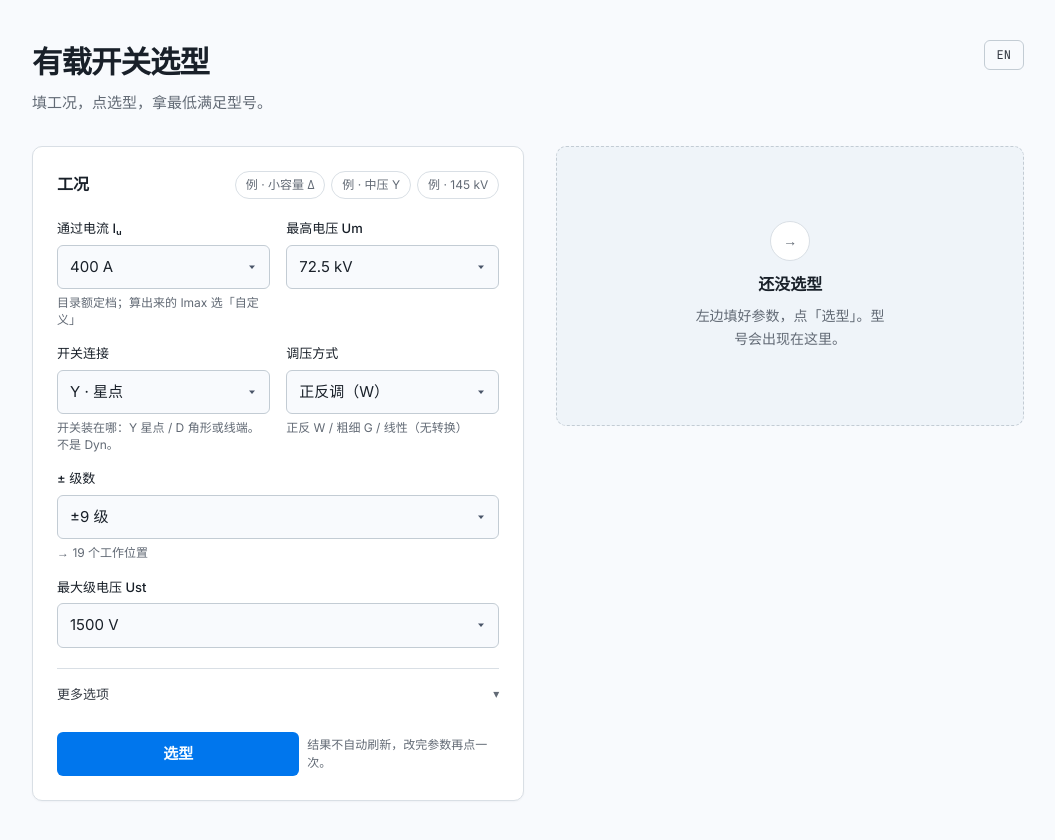
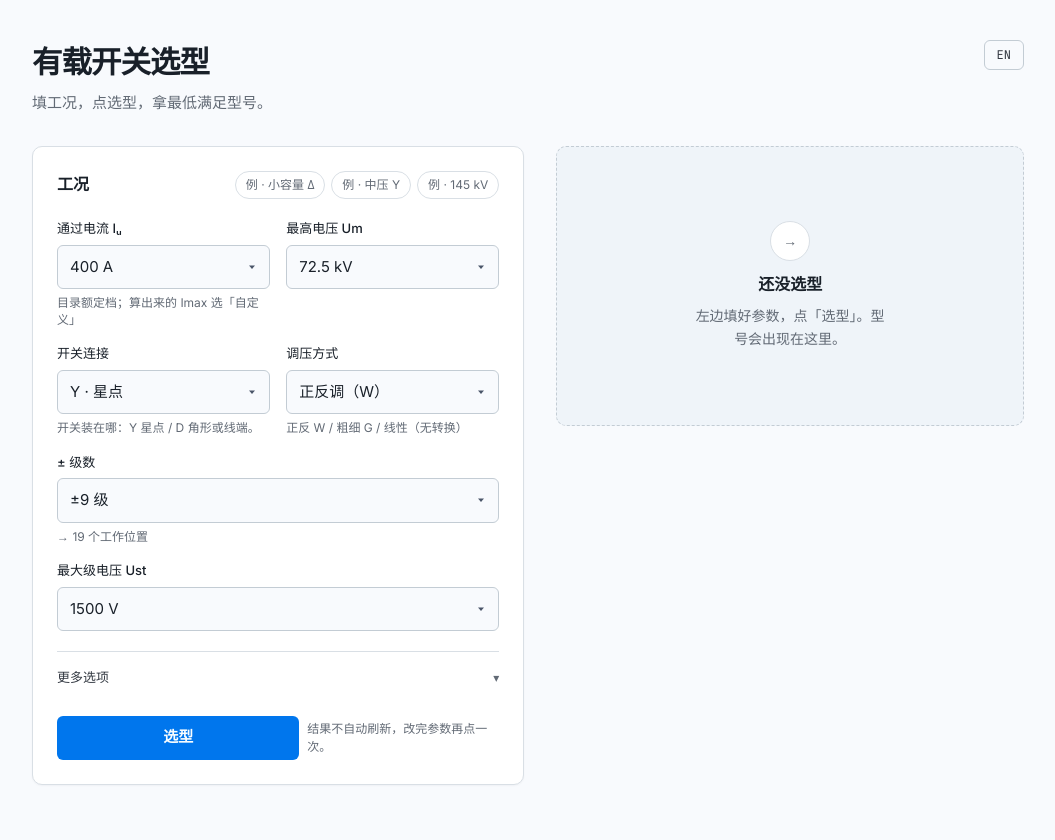
Before and after one commit to erict16/oltc-selector, a Next.js app: page / in a window 1280 px wide. Shown: the whole page, without its empty margins (112-1167 px from the left). Built offline with nearby package versions, Linux system fonts and the light colour scheme.

Commit message:
ui: drop '不是 Dyn' from connection tip

```diff
--- a/components/SelectorApp.tsx
+++ b/components/SelectorApp.tsx
@@ -343,8 +343,8 @@ export function SelectorApp() {
               label={zh ? "开关连接" : "OLTC connection"}
               tip={
                 zh
-                  ? "开关装在哪：Y 星点 / D 角形或线端。不是 Dyn。"
-                  : "Where the OLTC sits: Y neutral / D delta. Not Dyn."
+                  ? "开关装在哪：Y 星点 / D 角形或线端。"
+                  : "Where the OLTC sits: Y neutral / D delta."
               }
             >
               <select
```
